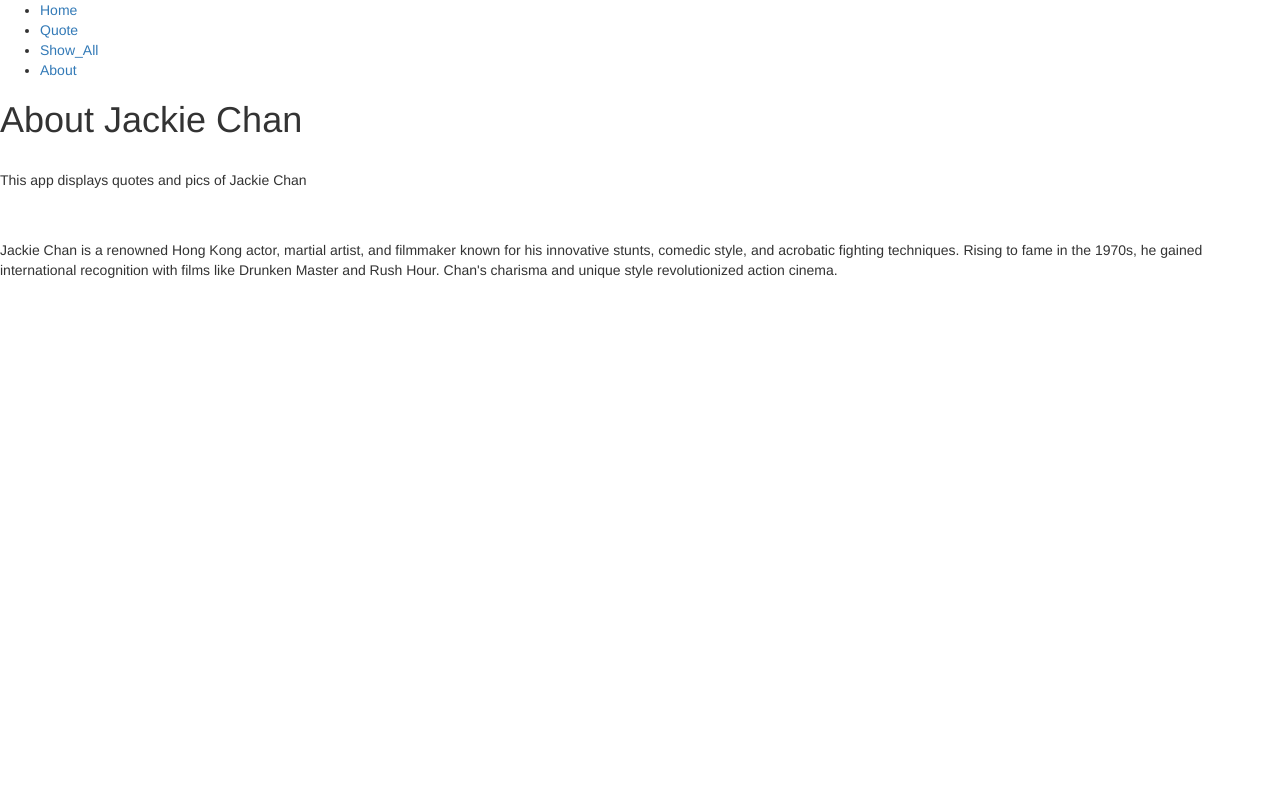
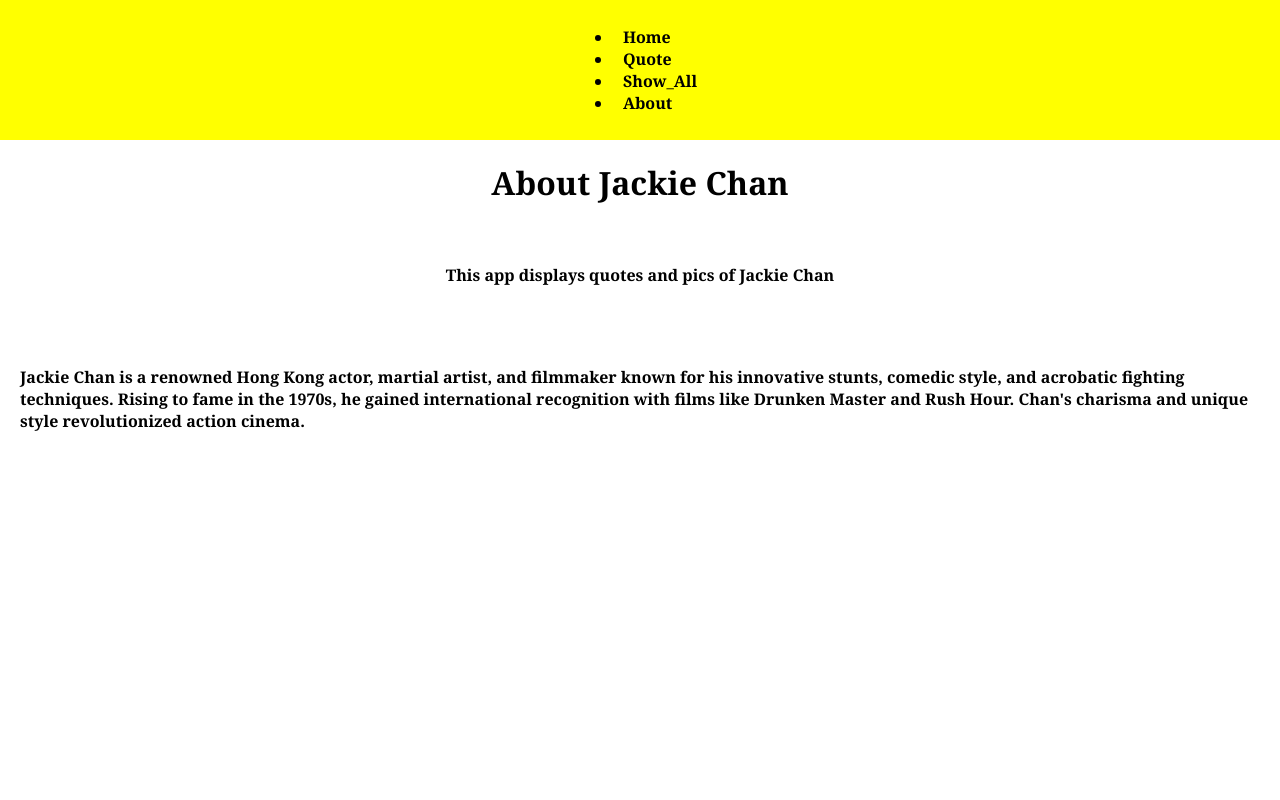
Before and after one commit to Calvin0824/cs412, a Django app: page /quotes/about/ in a window 1280 px wide. Run offline with Django 5.2, Linux system fonts and the light colour scheme; some libraries are stand-ins or nearby versions.

Commit message:
css added

```diff
--- /dev/null
+++ b/project1/quotes/static/css/styles.css
@@ -0,0 +1,42 @@
+body {
+    font-family: Georgia, 'Times New Roman', Times, serif;
+    font-weight: bold;
+    padding:0%;
+    margin: 0;
+}
+
+div {
+    display: flex;
+    justify-content: center;
+    align-items: center;
+    flex-direction: column;
+}
+
+img {
+    max-width: 300px;
+    display: block;
+    margin: 50px;
+
+}
+
+nav {
+    background-color: yellow;
+    color: black;
+    padding: 10px;
+    display: flex;
+    justify-content: space-evenly;
+}
+
+nav a {
+    color: black;
+    text-decoration: none;
+    margin: 0 10px;
+}
+
+nav a:hover {
+    text-decoration: underline;
+}
+
+.about {
+    margin: 20px;
+}
--- a/project1/quotes/templates/quotes/about.html
+++ b/project1/quotes/templates/quotes/about.html
@@ -1,7 +1,9 @@
 {% extends 'quotes/base.html' %}
 
 {% block content %}
-    <h1>About Jackie Chan</h1><br>
-    <p>This app displays quotes and pics of Jackie Chan</p><br><br>
-    <p>Jackie Chan is a renowned Hong Kong actor, martial artist, and filmmaker known for his innovative stunts, comedic style, and acrobatic fighting techniques. Rising to fame in the 1970s, he gained international recognition with films like Drunken Master and Rush Hour. Chan's charisma and unique style revolutionized action cinema.</p>
+    <div>
+        <h1>About Jackie Chan</h1><br>
+        <p>This app displays quotes and pics of Jackie Chan</p><br><br>
+        <p class="about">Jackie Chan is a renowned Hong Kong actor, martial artist, and filmmaker known for his innovative stunts, comedic style, and acrobatic fighting techniques. Rising to fame in the 1970s, he gained international recognition with films like Drunken Master and Rush Hour. Chan's charisma and unique style revolutionized action cinema.</p>
+    </div>
 {% endblock %}
--- a/project1/quotes/templates/quotes/base.html
+++ b/project1/quotes/templates/quotes/base.html
@@ -1,7 +1,8 @@
 <html>
     <head>
         <title>Quotes</title>
-        <link rel="stylesheet" href="https://maxcdn.bootstrapcdn.com/bootstrap/3.3.7/css/bootstrap.min.css">
+        {% load static %}
+        <link rel="stylesheet" href="{% static 'css/styles.css' %}">
     </head>
     <body>
         <nav>
```
Also changed, not shown: project1/quotes/templates/quotes/quote.html (+5 -3 lines), 1 other file.
